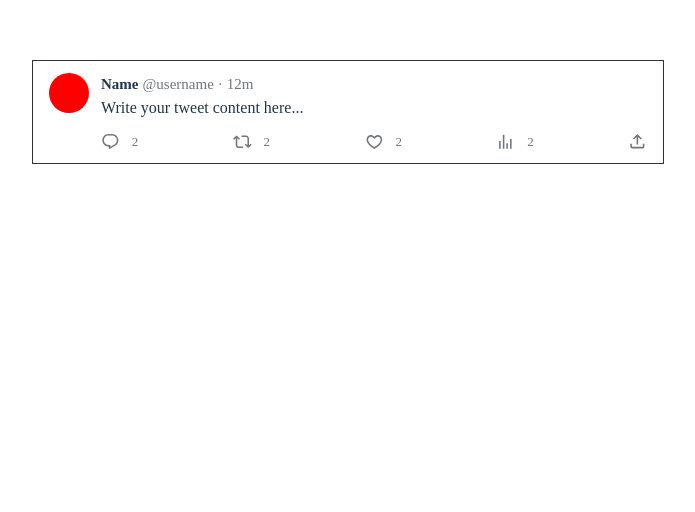
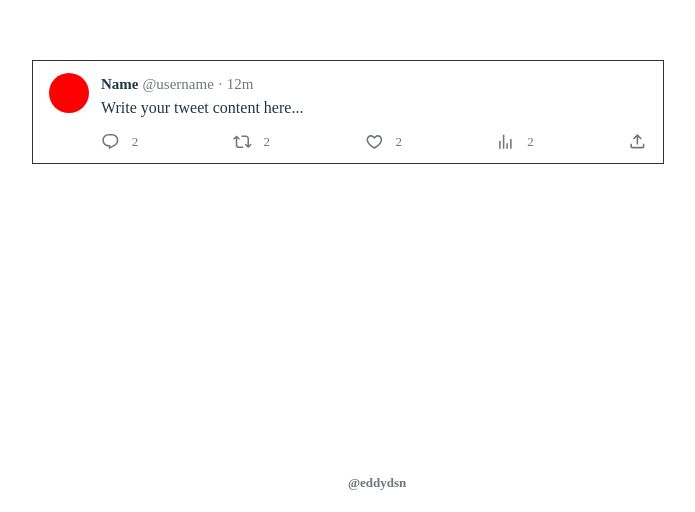
Before and after one commit to EddyDezuraud/tweetPreviewer, a Vue app: page / in a window 1280 px wide. Shown: the part 288-800 px from the top of the page, without its empty margins (292-987 px from the left). Built offline with nearby package versions, Linux system fonts and the light colour scheme; a web font is replaced by a local one.

Commit message:
Add twitter account link

```diff
--- a/src/App.vue
+++ b/src/App.vue
@@ -6,4 +6,19 @@ inject();
 
 <template>
   <Tweet/>
+  <a class="twitterLink grey" href="https://twitter.com/eddydsn" target="_blank">
+    @eddydsn
+  </a>
 </template>
+
+
+<style>
+
+.twitterLink {
+  position: absolute;
+  bottom: 20px;
+  font-weight: 800;
+  font-size: 13px;
+}
+
+</style>
```
